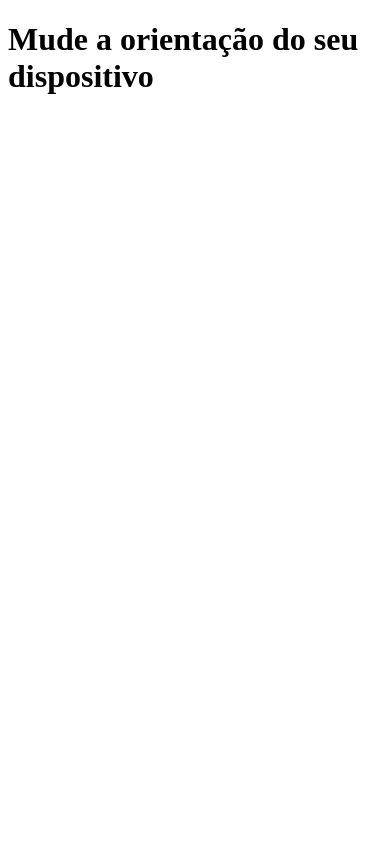
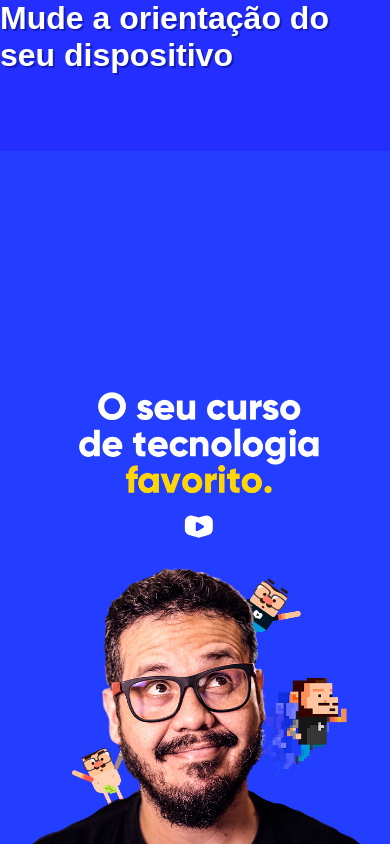
Before and after one commit to amandagabrielaribeiro/html-css, a plain HTML site: page exercicios/ex 26/mq002/index.html in a window 390 px wide. Drawn offline with Linux system fonts and the light colour scheme.

Commit message:
exercício 002 Media Query

```diff
--- /dev/null
+++ b/exercicios/ex 26/mq002/estilos/paisagem.css
@@ -0,0 +1,9 @@
+@charset "UTF-8";
+
+/* Aparelho deitado (landscape)*/
+
+body {
+    background-image: url(../imagens/cev-landscape.jpg);
+    background-position: left bottom;
+
+}
--- a/exercicios/ex 26/mq002/estilos/retrato.css
+++ b/exercicios/ex 26/mq002/estilos/retrato.css
@@ -1,3 +1,9 @@
 @charset "UTF-8";
 
 /* Aparelho em pé (portrait)*/
+
+body {
+    background-image: url(../../imagens/cev-portrait.jpg);
+    background-position: center bottom;
+
+}
--- a/exercicios/ex 26/mq002/estilos/style.css
+++ b/exercicios/ex 26/mq002/estilos/style.css
@@ -1,3 +1,25 @@
 @charset "UTF-8";
 
 /* Configurações gerais */
+
+* {
+    margin: 0px;
+    padding: 0px;
+    font-family: Arial, Helvetica, sans-serif;
+
+}
+
+html, body {
+    width: 100vw;
+    height: 100vh;
+    background-color:#232EFF;
+    background-size: contain;
+    background-repeat: no-repeat;
+
+}
+
+h1 {
+    color: white;
+    text-shadow: 2px 2px 0px #151db9;
+
+}
--- a/exercicios/ex 26/mq002/index.html
+++ b/exercicios/ex 26/mq002/index.html
@@ -6,7 +6,7 @@
     <title>Media Query</title>
     <link rel="stylesheet" href="estilos/style.css" media="all">
     <link rel="stylesheet" href="estilos/retrato.css" media="screen and (orientation:portrait)">
-    <link rel="stylesheet" href="stilos/paisagem.css" media="screen and (orientattion:landscape)">
+    <link rel="stylesheet" href="estilos/paisagem.css" media="screen and (orientation:landscape)">
 
 </head>
 <body>
--- a/exercicios/ex 26/mq002/stilos/paisagem.css
+++ /dev/null
@@ -1,3 +0,0 @@
-@charset "UTF-8";
-
-/* Aparelho deitado (landscape)*/
```
